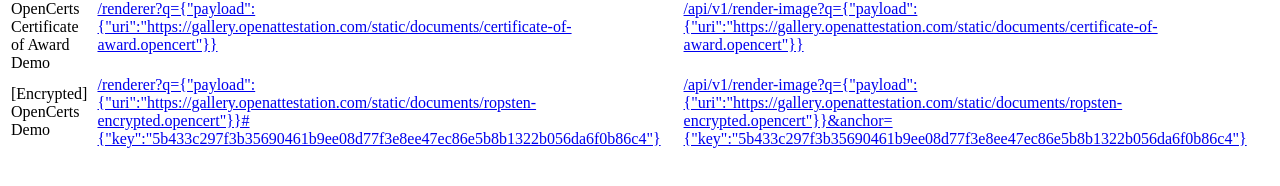
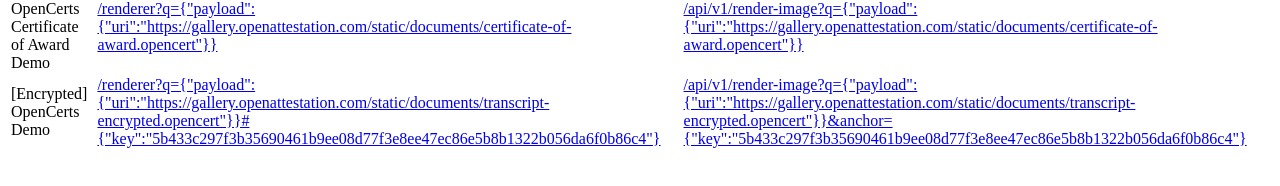
Before and after one commit to Open-Attestation/renderer-to-image-service, a Next.js app: page / in a window 1280 px wide. Shown: the part 158-344 px from the top of the page. Built offline with nearby package versions, Linux system fonts and the light colour scheme.

Commit message:
fix: test sample

```diff
--- a/fixtures/online-samples.ts
+++ b/fixtures/online-samples.ts
@@ -11,7 +11,7 @@
   },
   {
     title: "[Encrypted] OpenCerts Demo",
-    q: { payload: { uri: "https://gallery.openattestation.com/static/documents/ropsten-encrypted.opencert" } },
+    q: { payload: { uri: "https://gallery.openattestation.com/static/documents/transcript-encrypted.opencert" } },
     anchor: { key: "5b433c297f3b35690461b9ee08d77f3e8ee47ec86e5b8b1322b056da6f0b86c4" },
   },
 ];
```
